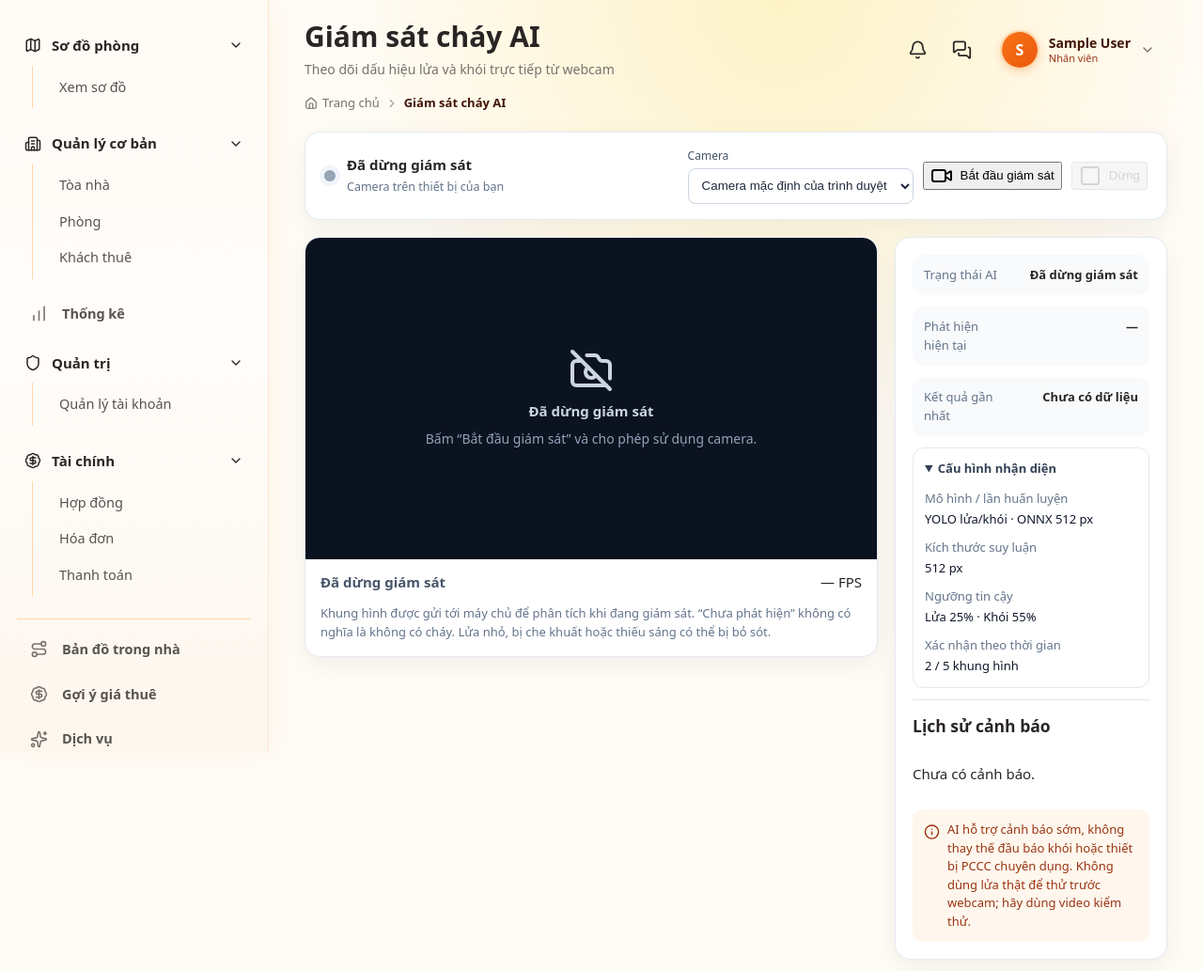
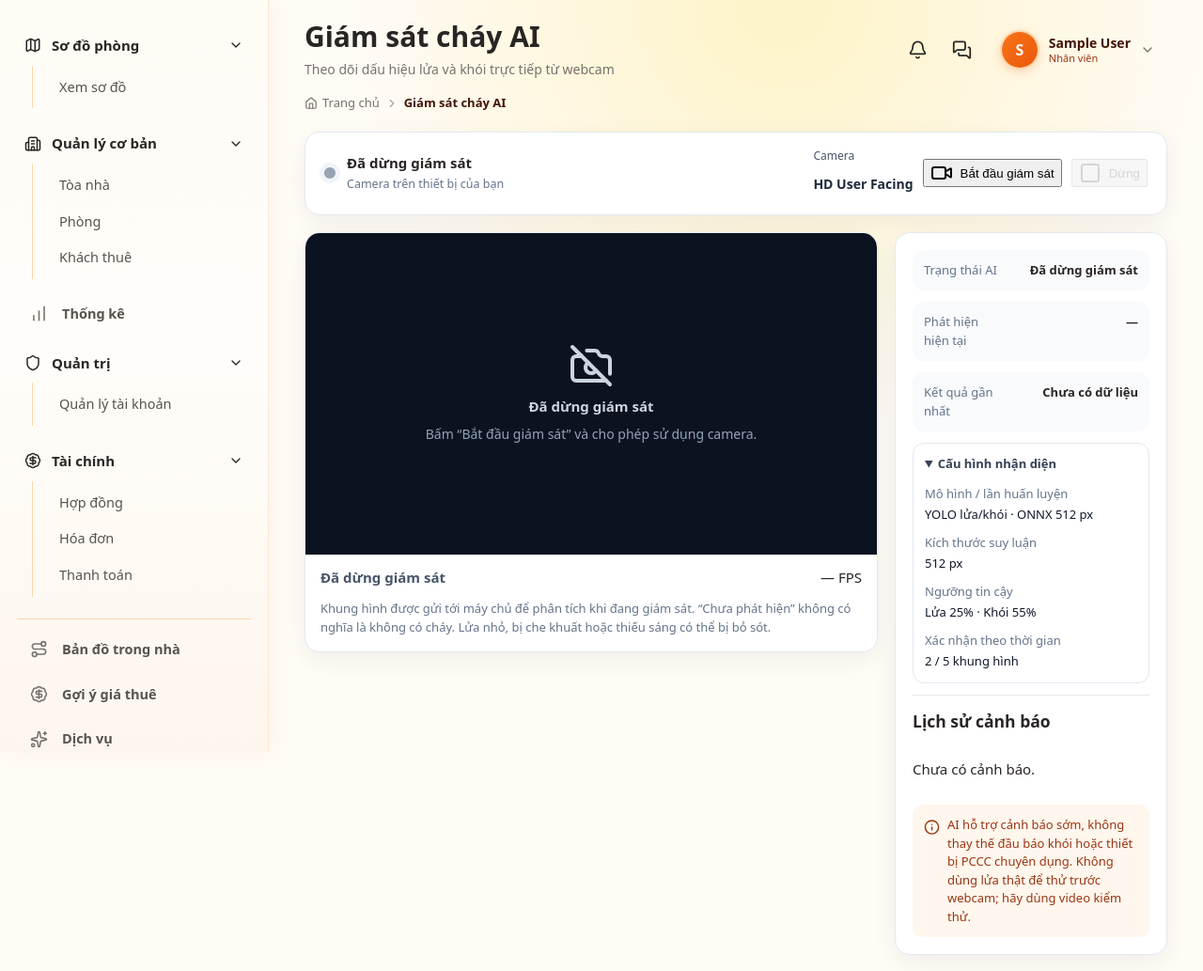
Before and after one commit to NguyenPhust9/1150080030_DATN_NGUYENVANPHU, a Django app: page /giam-sat-chay/ in a window 1280 px wide. Shown: the top 1033 px of the page at 94% size. Run offline with Django 5.2, Linux system fonts and the light colour scheme; the visitor is signed in with stand-in values (Sample User, id 1); data that the repository does not hold is empty.

Commit message:
Use only HD User Facing camera on fire monitor

```diff
--- a/apps/fire_detection/templates/fire_detection/browser_monitor.html
+++ b/apps/fire_detection/templates/fire_detection/browser_monitor.html
@@ -4,12 +4,12 @@
 {% block page_title %}Giám sát cháy AI{% endblock %}
 {% block page_subtitle %}Theo dõi dấu hiệu lửa và khói trực tiếp từ webcam{% endblock %}
 {% block content %}
-<link rel="stylesheet" href="{% static 'css/fire-monitor.css' %}?v=6">
+<link rel="stylesheet" href="{% static 'css/fire-monitor.css' %}?v=7">
 <section class="fire-monitor" data-state="stopped" data-config-url="{% url 'fire_detection:browser-config' %}" data-start-url="{% url 'fire_detection:browser-start' %}" data-stop-url="{% url 'fire_detection:browser-stop' %}" data-frame-url="{% url 'fire_detection:browser-frame' %}" data-delivery-base="{% url 'fire_detection:monitor' %}camera/canh-bao/">
   <div hidden>{% csrf_token %}</div>
   <div class="fire-toolbar">
     <div class="fire-heading"><span class="status-dot" aria-hidden="true"></span><div><strong id="camera-state" role="status">Đã dừng giám sát</strong><small id="camera-source">Camera trên thiết bị của bạn</small></div></div>
-    <div class="fire-actions"><label class="camera-picker" for="camera-device">Camera<select id="camera-device" aria-label="Chọn camera"><option value="">Camera mặc định của trình duyệt</option></select></label><button id="start-camera" class="button primary" type="button" disabled><i data-lucide="video"></i>Bắt đầu giám sát</button><button id="stop-camera" class="button secondary" type="button" disabled><i data-lucide="square"></i>Dừng</button></div>
+    <div class="fire-actions"><div class="camera-picker"><span>Camera</span><strong id="camera-device">HD User Facing</strong></div><button id="start-camera" class="button primary" type="button" disabled><i data-lucide="video"></i>Bắt đầu giám sát</button><button id="stop-camera" class="button secondary" type="button" disabled><i data-lucide="square"></i>Dừng</button></div>
   </div>
   <div id="monitor-message" class="monitor-message" role="alert" hidden></div>
   <div id="fire-banner" class="fire-banner" role="alert"><i data-lucide="flame"></i><div><strong>Phát hiện dấu hiệu lửa hoặc khói!</strong><span>Kiểm tra khu vực camera ngay. Không chỉ dựa vào kết quả AI để đánh giá an toàn.</span></div></div>
@@ -38,5 +38,5 @@
   </div>
   <noscript><p class="monitor-message">Cần bật JavaScript để xem trạng thái giám sát trực tiếp. Hiện không thể hiển thị kết quả AI.</p></noscript>
 </section>
-<script src="{% static 'js/browser-fire-monitor.js' %}?v=3"></script>
+<script src="{% static 'js/browser-fire-monitor.js' %}?v=4"></script>
 {% endblock %}
--- a/static/css/fire-monitor.css
+++ b/static/css/fire-monitor.css
@@ -83,8 +83,8 @@
 
 .fire-actions { flex-wrap: wrap; align-items: center; }
 .camera-picker { display: grid; gap: 4px; font-size: 12px; color: #475569; }
-.camera-picker select { max-width: 270px; min-height: 38px; border: 1px solid #cbd5e1; border-radius: 8px; padding: 6px 10px; background: #fff; color: #1e293b; }
+.camera-picker strong { padding: 6px 0; font-size: 14px; color: #1e293b; }
 .camera-screen video { position: absolute; inset: 0; z-index: 0; }
 #detection-overlay { z-index: 1; background: transparent; }
 #camera-placeholder { z-index: 2; }
-@media (max-width: 700px) { .camera-picker { width: 100%; } .camera-picker select { max-width: 100%; width: 100%; } }
+@media (max-width: 700px) { .camera-picker { width: 100%; } }
--- a/static/js/browser-fire-monitor.js
+++ b/static/js/browser-fire-monitor.js
@@ -4,7 +4,7 @@
   if (!root) return;
   const find = id => root.querySelector('#' + id);
   const video = find('browser-camera'), overlay = find('detection-overlay');
-  const start = find('start-camera'), stop = find('stop-camera'), cameraSelect = find('camera-device');
+  const start = find('start-camera'), stop = find('stop-camera');
   const probe = document.createElement('canvas'); probe.width = 32; probe.height = 24;
   const probeContext = probe.getContext('2d', { willReadFrequently: true });
   const csrf = root.querySelector('[name=csrfmiddlewaretoken]').value;
@@ -12,7 +12,6 @@
   let stream = null, generation = 0, runId = '', sequence = 0, timer = null;
   let controller = null, lastResult = 0, running = false, starting = false, disposed = false;
   let wasAlert = false, audio = null, failures = 0, blackFrames = 0;
-  let cameraSelectionExplicit = false, selectedCameraId = '';
   const events = new Map();
   const labels = {
     recent_alert: 'Đang theo dõi sau cảnh báo',
@@ -30,7 +29,6 @@
     find('camera-placeholder-text').textContent = message || 'Bấm “Bắt đầu giám sát” và cho phép sử dụng camera.';
     start.disabled = starting || running;
     stop.disabled = !starting && !running;
-    cameraSelect.disabled = starting;
     root.setAttribute('aria-busy', String(starting));
     if (value !== 'alert' && value !== 'recent_alert') wasAlert = false;
   }
@@ -41,16 +39,10 @@
   function preferredCamera(devices) {
     return devices.find(device => /\bHD\s+User\s+Facing\b/i.test(device.label));
   }
-  async function refreshCameras(activeId = '', version = null) {
+  async function refreshCameras(version) {
     if (!navigator.mediaDevices?.enumerateDevices) return [];
     const devices = (await navigator.mediaDevices.enumerateDevices()).filter(device => device.kind === 'videoinput' && device.deviceId);
-    if (disposed || (version !== null && version !== generation)) return [];
-    let selected = cameraSelectionExplicit ? selectedCameraId : activeId || cameraSelect.value;
-    if (!activeId && !cameraSelectionExplicit && !running) selected = preferredCamera(devices)?.deviceId || selected;
-    const choices = [new Option('Camera mặc định của trình duyệt', '')];
-    devices.forEach((device, index) => choices.push(new Option(device.label || 'Camera ' + (index + 1), device.deviceId)));
-    cameraSelect.replaceChildren(...choices);
-    if (devices.some(device => device.deviceId === selected)) cameraSelect.value = selected;
+    if (disposed || version !== generation) return [];
     return devices;
   }
   function blackFrame() {
@@ -67,11 +59,11 @@
     const deadline = Date.now() + 8000;
     while (version === generation && !disposed && Date.now() < deadline) {
       const track = stream?.getVideoTracks()[0];
-      if (!track || track.readyState !== 'live') throw new Error('Camera đã ngắt kết nối. Hãy chọn lại camera.');
+      if (!track || track.readyState !== 'live') throw new Error('Camera HD User Facing đã ngắt kết nối. Hãy kiểm tra webcam và bật giám sát lại.');
       if (!track.muted && video.readyState >= 2 && video.videoWidth > 0 && video.videoHeight > 0) return;
       await new Promise(resolve => setTimeout(resolve, 100));
     }
-    throw new Error('Camera chưa trả về hình ảnh. Hãy chọn đúng webcam hoặc đóng ứng dụng đang dùng camera.');
+    throw new Error('Camera HD User Facing chưa trả về hình ảnh. Hãy đóng ứng dụng khác đang dùng camera rồi bật giám sát lại.');
   }
   function beep() {
     try {
@@ -161,7 +153,7 @@
         find('detection-count').textContent = '—'; find('fps-label').textContent = '—';
         find('frame-freshness').textContent = 'Chưa có hình ảnh hợp lệ';
         if (blackFrames >= 3) {
-          const text = 'Nguồn camera đang gửi hình đen. Chọn webcam khác ở mục Camera; kiểm tra nắp che và đóng ứng dụng Camera Windows.';
+          const text = 'Camera HD User Facing đang gửi hình đen. Hãy kiểm tra nắp che, ánh sáng và đóng ứng dụng Camera Windows.';
           state('camera_issue', text); message(text);
         } else state('starting', 'Đang chờ hình ảnh từ camera…');
         timer = setTimeout(() => frame(version), 750);
@@ -213,35 +205,31 @@
     let acquired = null;
     try {
       if (!window.isSecureContext || !navigator.mediaDevices?.getUserMedia) throw new Error('Cần trình duyệt hỗ trợ camera và địa chỉ HTTPS hoặc localhost.');
-      const devices = await refreshCameras('', version);
+      const devices = await refreshCameras(version);
       if (version !== generation || disposed) return;
-      let selectedId = cameraSelectionExplicit ? selectedCameraId : preferredCamera(devices)?.deviceId || '';
-      const constraints = selectedId ? { deviceId: { exact: selectedId } } : true;
-      acquired = await navigator.mediaDevices.getUserMedia({ video: constraints, audio: false });
+      let preferred = preferredCamera(devices);
+      const missingCamera = 'Không tìm thấy camera HD User Facing. Hãy kiểm tra webcam trong Windows và cấp quyền camera cho trình duyệt.';
+      if (!preferred) {
+        // Request permission only when device names are still hidden. This
+        // temporary stream is never previewed or sent for fire detection.
+        if (devices.some(device => device.label)) throw new Error(missingCamera);
+        acquired = await navigator.mediaDevices.getUserMedia({ video: true, audio: false });
+        if (version !== generation || disposed) { acquired.getTracks().forEach(track => track.stop()); return; }
+        stream = acquired;
+        const available = await refreshCameras(version);
+        if (version !== generation || disposed) { acquired.getTracks().forEach(track => track.stop()); return; }
+        preferred = preferredCamera(available);
+        acquired.getTracks().forEach(track => track.stop()); stream = null;
+        if (!preferred) throw new Error(missingCamera);
+      }
+      acquired = await navigator.mediaDevices.getUserMedia({ video: { deviceId: { exact: preferred.deviceId } }, audio: false });
       if (version !== generation || disposed) { acquired.getTracks().forEach(track => track.stop()); return; }
       stream = acquired;
-      if (!cameraSelectionExplicit) {
-        // Camera names can remain hidden until the first permission grant.
-        // Release the temporary default stream before opening the preferred webcam.
-        const available = await refreshCameras('', version);
-        if (version !== generation || disposed) { acquired.getTracks().forEach(track => track.stop()); return; }
-        const preferred = preferredCamera(available);
-        if (preferred && preferred.deviceId !== selectedId && preferred.deviceId !== acquired.getVideoTracks()[0]?.getSettings().deviceId) {
-          acquired.getTracks().forEach(track => track.stop()); stream = null;
-          selectedId = preferred.deviceId;
-          acquired = await navigator.mediaDevices.getUserMedia({ video: { deviceId: { exact: selectedId } }, audio: false });
-          if (version !== generation || disposed) { acquired.getTracks().forEach(track => track.stop()); return; }
-          stream = acquired;
-        }
-      }
       video.muted = true; video.srcObject = stream; await video.play(); video.classList.add('active');
       await waitForVideoFrame(version);
       if (version !== generation || disposed) { acquired.getTracks().forEach(track => track.stop()); return; }
       const track = stream.getVideoTracks()[0];
-      const settings = track.getSettings();
-      find('camera-source').textContent = (track.label || 'Camera đã chọn') + ' · ' + video.videoWidth + '×' + video.videoHeight;
-      await refreshCameras(settings.deviceId || selectedId, version);
-      if (version !== generation || disposed) { acquired.getTracks().forEach(track => track.stop()); return; }
+      find('camera-source').textContent = (track.label || 'HD User Facing') + ' · ' + video.videoWidth + '×' + video.videoHeight;
       const data = await request(root.dataset.startUrl, { body: new FormData() });
       if (version !== generation || disposed) { acquired.getTracks().forEach(track => track.stop()); return; }
       runId = data.run_id; sequence = 0; failures = 0; blackFrames = 0; starting = false; running = true; lastResult = 0;
@@ -252,21 +240,12 @@
       if (version !== generation || disposed) return;
       stopCamera();
       const text = error.name === 'NotAllowedError' ? 'Bạn chưa cho phép camera. Hãy cấp quyền camera cho website trong trình duyệt.'
-        : error.name === 'NotFoundError' ? 'Không tìm thấy camera trên thiết bị.'
+        : error.name === 'NotFoundError' ? 'Không tìm thấy camera HD User Facing trên thiết bị.'
         : error.name === 'NotReadableError' ? 'Không mở được camera. Hãy đóng ứng dụng khác đang sử dụng camera.'
-        : error.name === 'OverconstrainedError' ? 'Camera đã chọn không còn khả dụng. Hãy chọn camera khác.' : error.message;
+        : error.name === 'OverconstrainedError' ? 'Camera HD User Facing không còn khả dụng. Hãy kiểm tra webcam và bật giám sát lại.' : error.message;
       state('error', text); message(text);
     }
   }
-  cameraSelect.addEventListener('change', async () => {
-    cameraSelectionExplicit = true; selectedCameraId = cameraSelect.value;
-    if (!running) return;
-    const stopped = stopCamera(); const version = generation;
-    await stopped;
-    if (version === generation && !disposed) void startCamera();
-  });
-  navigator.mediaDevices?.addEventListener?.('devicechange', () => { void refreshCameras().catch(() => {}); });
-  void refreshCameras().catch(() => {});
   start.addEventListener('click', startCamera); stop.addEventListener('click', () => { stopCamera(); message(); });
   const freshness = setInterval(() => {
     if (!running || !lastResult) return;
```
Also changed, not shown: docs/fire-webhook.md (+3 -3 lines), tests/browser_camera_fire.mjs (+45 -38 lines).
